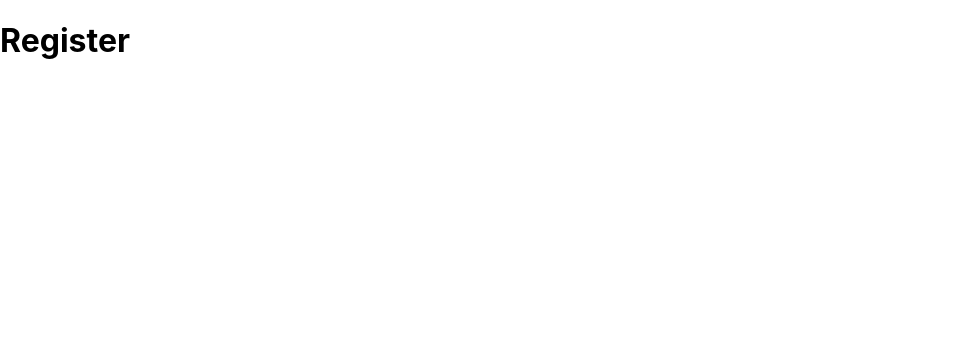
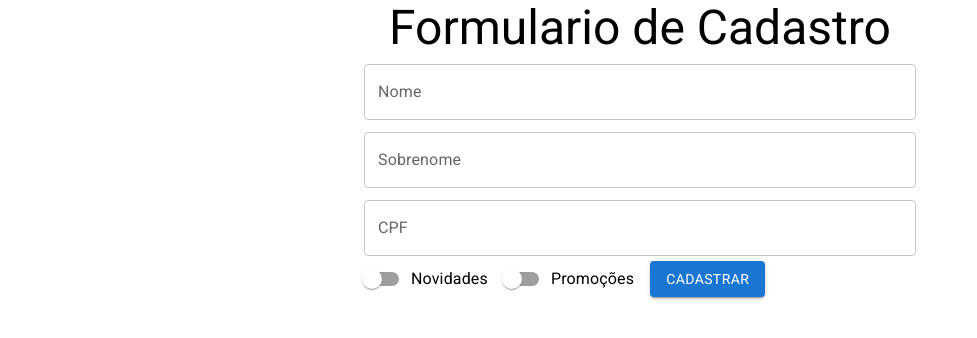
Before and after one commit to NinetiesPaul/react-js-second-example, a React (Create React App) app: page / in a window 1280 px wide. Shown: the top 338 px of the page, without its empty margins (0-977 px from the left). Built offline with nearby package versions, Linux system fonts and the light colour scheme.

Commit message:
functional code

```diff
--- a/src/App.js
+++ b/src/App.js
@@ -1,9 +1,18 @@
 import './App.css';
+import { Container, Typography } from '@mui/material';
+import { Component } from 'react';
+import RegisterForm from './components/RegisterForm/RegisterForm';
+import "fontsource-roboto";
 
-function App() {
-  return (
-    <h1>Register</h1>
-  );
+class App extends Component {
+	render(){
+		return (
+			<Container component="article" maxWidth="sm">
+				<Typography variant="h3" component="h1" align="center">Formulario de Cadastro</Typography>
+				<RegisterForm/>
+			</Container>
+		);
+	}
 }
 
 export default App;
--- /dev/null
+++ b/src/components/RegisterForm/RegisterForm.jsx
@@ -0,0 +1,17 @@
+import React from "react";
+import { Button, TextField, Switch, FormControlLabel } from "@mui/material";
+
+function RegisterForm() {
+    return(
+        <form>
+            <TextField id="nome" label="Nome" margin="dense" fullWidth />
+            <TextField id="sobrenome" label="Sobrenome" margin="dense" fullWidth />
+            <TextField id="cpf" label="CPF" margin="dense" fullWidth />
+            <FormControlLabel label="Novidades" control={<Switch name="news" />} />
+            <FormControlLabel label="Promoções" control={<Switch name="promo" />} />
+            <Button type="submit" variant="contained">Cadastrar</Button>
+        </form>
+    );
+}
+
+export default RegisterForm;
```
